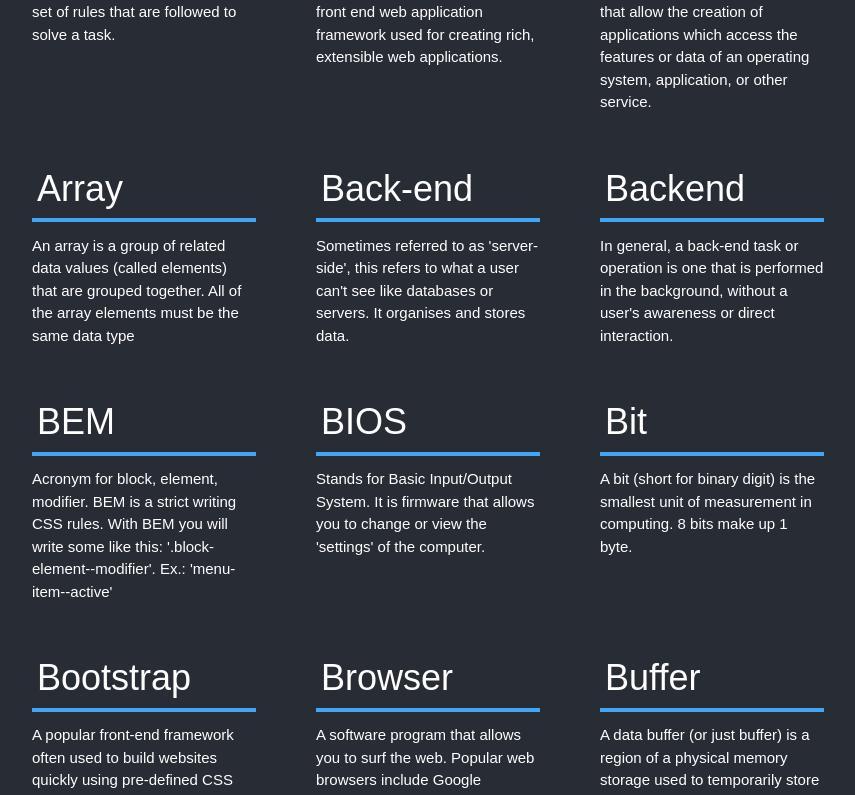
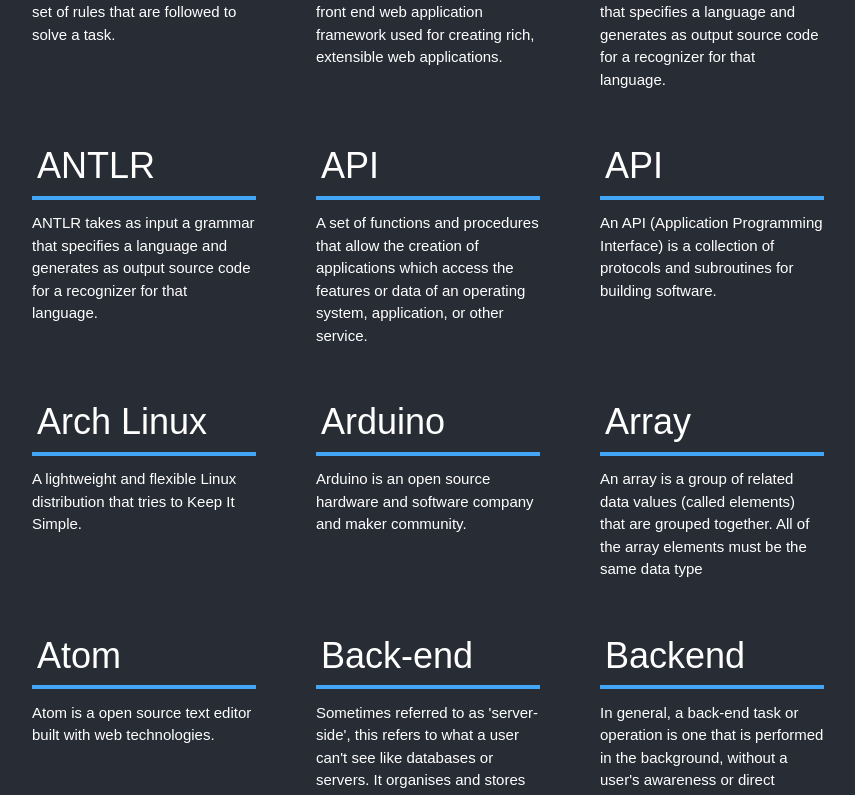
Before and after one commit to jesslark/dictionary, a React (Create React App) app: page / in a window 1280 px wide. Shown: the part 863-1658 px from the top of the page, without its empty margins (160-1015 px from the left). Built offline with nearby package versions, Linux system fonts and the light colour scheme; a web font is replaced by a local one.

Commit message:
Adding some new words and improve word.

```diff
--- a/src/dictionary.js
+++ b/src/dictionary.js
@@ -2,6 +2,30 @@ export const wordList = [
   {
     "word": "AJAX",
     "definition": "Short for Asynchronous JavaScript and XML."
+  },
+  {
+    "word": "Atom",
+    "definition": "Atom is a open source text editor built with web technologies."
+  },
+  {
+    "word": "API",
+    "definition": "An API (Application Programming Interface) is a collection of protocols and subroutines for building software."
+  },
+  {
+    "word": "Arch Linux",
+    "definition": "A lightweight and flexible Linux distribution that tries to Keep It Simple."
+  },
+  {
+    "word": "ANTLR",
+    "definition": "ANTLR takes as input a grammar that specifies a language and generates as output source code for a recognizer for that language."
+  },
+  {
+    "word": "ANTLR",
+    "definition": "ANTLR takes as input a grammar that specifies a language and generates as output source code for a recognizer for that language."
+  },
+  {
+    "word": "Arduino",
+    "definition": "Arduino is an open source hardware and software company and maker community."
   },
   {
     "word": "UAT (User Acceptance Testing)",
@@ -302,7 +326,7 @@ export const wordList = [
   },
   {
     "word": "React",
-    "definition": "A JavaScript library for building user interfaces."
+    "definition": "React (also known as React.js or ReactJS) is a JavaScript library that makes developing interactive user interfaces simple."
   },
   {
     "word": "Refactoring",
```
